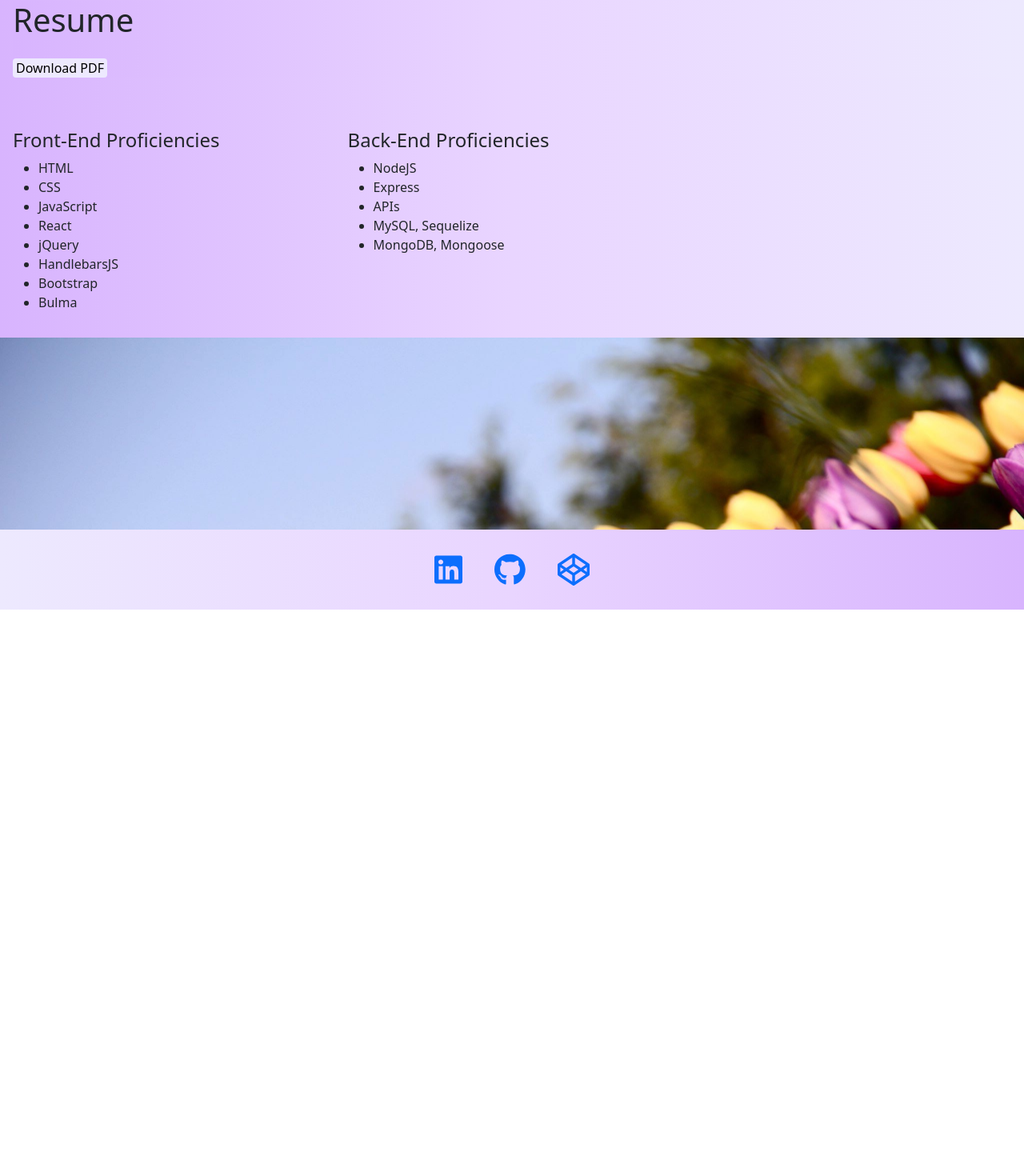
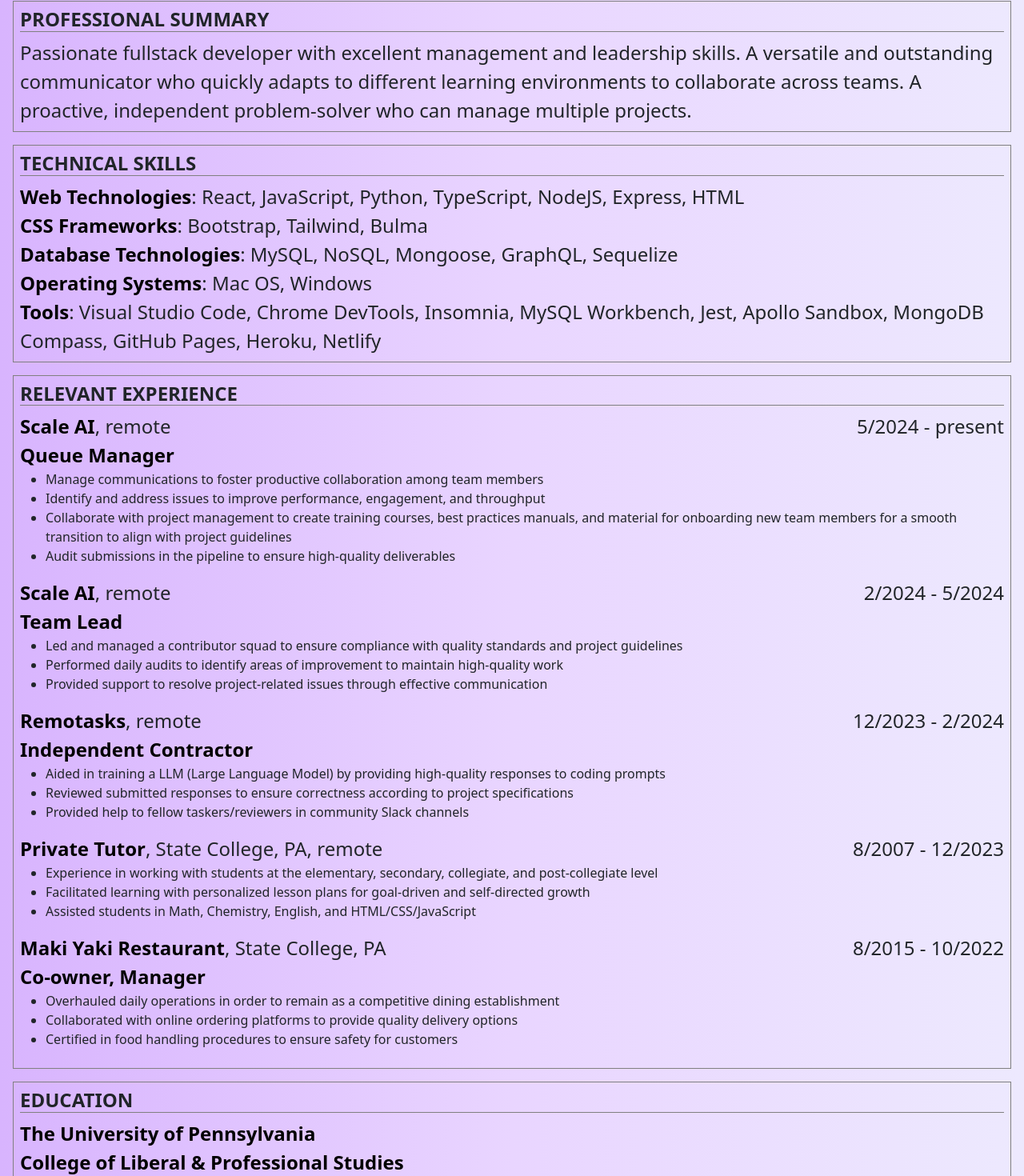
Before and after one commit to myrojoylee/portfolio-mjlee, a React (Vite) app: page /resume in a window 1280 px wide. Shown: the part 335-1805 px from the top of the page at 80% size. Before the commit the page ends 1097 px from the top, so only its background shows below. Built offline with nearby package versions, Linux system fonts and the light colour scheme.

Commit message:
edited resume page to include resume and deleted download feature

```diff
--- a/src/pages/Resume.jsx
+++ b/src/pages/Resume.jsx
@@ -2,49 +2,154 @@ import React from "react";
 import "../styles/Resume.css";
 import ResumeMJLeePDF from "../assets/Resume-bw-mjlee-sep-19.pdf";
 
+
 export default function Resume() {
   return (
     <>
-      <div className="resume">
-        <article className="resume-detail">
-          <h1>Resume</h1>
-          <a
-            href={ResumeMJLeePDF}
-            download="ResumeMJLeePDF"
-            target="_blank"
-            rel="noreferrer"
-          >
-            <button>Download PDF</button>
-          </a>
+      <div className="resume resume-detail">
+        <article className="resume-section">
+          <h3 className="resume-section-heading">PROFESSIONAL SUMMARY</h3>
+          <p>Passionate fullstack developer with excellent management and leadership skills. A versatile and outstanding communicator who quickly adapts to different learning environments to collaborate across teams. A proactive, independent problem-solver who can manage multiple projects.</p>
         </article>
+        <article className="resume-section">
+          <h3 className="resume-section-heading">TECHNICAL SKILLS</h3>
+          <div className="resume-skills-list">
+            <p><span className="resume-skills-category">Web Technologies</span>: React, JavaScript, Python, TypeScript, NodeJS, Express, HTML</p>
+            <p><span className="resume-skills-category">CSS Frameworks</span>: Bootstrap, Tailwind, Bulma</p>
+            <p><span className="resume-skills-category">Database Technologies</span>: MySQL, NoSQL, Mongoose, GraphQL, Sequelize</p>
+            <p><span className="resume-skills-category">Operating Systems</span>: Mac OS, Windows</p>
+            <p><span className="resume-skills-category">Tools</span>: Visual Studio Code, Chrome DevTools, Insomnia, MySQL Workbench, Jest, Apollo Sandbox, MongoDB Compass, GitHub Pages, Heroku, Netlify</p>
 
-        <article className="resume-list">
+          </div>
+        </article>
+        <article className="resume-section">
+
+          <h3 className="resume-section-heading">RELEVANT EXPERIENCE</h3>
           <div>
-            <h4>Front-End Proficiencies</h4>
+            <div className="resume-experience-heading">
+              <p><span className="resume-subheading">Scale AI</span>, remote</p>
+              <p>5/2024 - present</p>
+            </div>
+            <p className="resume-subheading">Queue Manager</p>
             <ul>
-              <li>HTML</li>
-              <li>CSS</li>
-              <li>JavaScript</li>
-              <li>React</li>
-              <li>jQuery</li>
-              <li>HandlebarsJS</li>
-              <li>Bootstrap</li>
-              <li>Bulma</li>
+              <li>Manage communications to foster productive collaboration among team members</li>
+              <li>Identify and address issues to improve performance, engagement, and throughput</li>
+              <li>Collaborate with project management to create training courses, best practices manuals, and material for onboarding new team members for a smooth transition to align with project guidelines</li>
+              <li>Audit submissions in the pipeline to ensure high-quality deliverables</li>
             </ul>
           </div>
           <div>
-            <h4>Back-End Proficiencies</h4>
+            <div className="resume-experience-heading">
+              <p><span className="resume-subheading">Scale AI</span>, remote</p>
+              <p>2/2024 - 5/2024</p>
+            </div>
+            <p className="resume-subheading">Team Lead</p>
             <ul>
-              <li>NodeJS</li>
-              <li>Express</li>
-              <li>APIs</li>
-              <li>MySQL, Sequelize</li>
-              <li>MongoDB, Mongoose</li>
-              {/* <li>GraphQL</li> */}
+              <li>Led and managed a contributor squad to ensure compliance with quality standards and project guidelines</li>
+              <li>Performed daily audits to identify areas of improvement to maintain high-quality work</li>
+              <li>Provided support to resolve project-related issues through effective communication</li>
             </ul>
+          </div>
+          <div>
+            <div className="resume-experience-heading">
+              <p><span className="resume-subheading">Remotasks</span>, remote</p>
+              <p>12/2023 - 2/2024</p>
+            </div>
+            <p className="resume-subheading">Independent Contractor</p>
+            <ul>
+              <li>Aided in training a LLM (Large Language Model) by providing high-quality responses to coding prompts</li>
+              <li>Reviewed submitted responses to ensure correctness according to project specifications</li>
+              <li>Provided help to fellow taskers/reviewers in community Slack channels</li>
+            </ul>
+          </div>
+          <div>
+            <div className="resume-experience-heading">
+              <p><span className="resume-subheading">Private Tutor</span>, State College, PA, remote</p>
+              <p>8/2007 - 12/2023</p>
+            </div>
+            <ul>
+              <li>Experience in working with students at the elementary, secondary, collegiate, and post-collegiate level</li>
+              <li>Facilitated learning with personalized lesson plans for goal-driven and self-directed growth</li>
+              <li>Assisted students in Math, Chemistry, English, and HTML/CSS/JavaScript</li>
+            </ul>
+          </div>
+          <div>
+            <div className="resume-experience-heading">
+              <p><span className="resume-subheading">Maki Yaki Restaurant</span>, State College, PA</p>
+              <p>8/2015 - 10/2022</p>
+            </div>
+            <p className="resume-subheading">Co-owner, Manager</p>
+            <ul>
+              <li>Overhauled daily operations in order to remain as a competitive dining establishment</li>
+              <li>Collaborated with online ordering platforms to provide quality delivery options</li>
+              <li>Certified in food handling procedures to ensure safety for customers</li>
+            </ul>
+          </div>
+        </article>
+        <article className="resume-section">
+          <h3 className="resume-section-heading">EDUCATION</h3>
+          <div className="resume-education">
+            <div>
+              <p className="resume-subheading">The University of Pennsylvania</p>
+              <p className="resume-subheading">College of Liberal & Professional Studies</p>
+              <p className="resume-education-detail">Certificate in Full Stack Web Development</p>
+            </div>
+            <div>
+              <p className="resume-subheading">The Pennsylvania State University</p>
+              <p className="resume-subheading">Schreyer Honors College</p>
+              <p className="resume-education-detail">Bachelor of Science, Psychology</p>
+              <p className="resume-education-detail">Minor, Chemistry</p>
+            </div>
           </div>
         </article>
       </div>
     </>
-  );
+  )
 }
+
+// export default function Resume() {
+//   return (
+//     <>
+//       <div className="resume">
+//         <article className="resume-detail">
+//           <h1>Resume</h1>
+//           <a
+//             href={ResumeMJLeePDF}
+//             download="ResumeMJLeePDF"
+//             target="_blank"
+//             rel="noreferrer"
+//           >
+//             <button>Download PDF</button>
+//           </a>
+//         </article>
+
+//         <article className="resume-list">
+//           <div>
+//             <h4>Front-End Proficiencies</h4>
+//             <ul>
+//               <li>HTML</li>
+//               <li>CSS</li>
+//               <li>JavaScript</li>
+//               <li>React</li>
+//               <li>jQuery</li>
+//               <li>HandlebarsJS</li>
+//               <li>Bootstrap</li>
+//               <li>Bulma</li>
+//             </ul>
+//           </div>
+//           <div>
+//             <h4>Back-End Proficiencies</h4>
+//             <ul>
+//               <li>NodeJS</li>
+//               <li>Express</li>
+//               <li>APIs</li>
+//               <li>MySQL, Sequelize</li>
+//               <li>MongoDB, Mongoose</li>
+//               {/* <li>GraphQL</li> */}
+//             </ul>
+//           </div>
+//         </article>
+//       </div>
+//     </>
+//   );
+// }
--- a/src/styles/Resume.css
+++ b/src/styles/Resume.css
@@ -1,3 +1,7 @@
+p {
+  margin: 0;
+}
+
 .resume {
   display: flex;
   flex-direction: column;
@@ -12,13 +16,66 @@
   flex-direction: column;
   background-image: linear-gradient(to right, #d8b4fe, #e9d5ff, #ede9fe);
   height: fit-content;
-  gap: 1em;
+  /* gap: 1em; */
 }
 
 .resume-list {
   display: flex;
   gap: 10em;
 }
+
+.resume-section {
+  display: flex;
+  flex-direction: column;
+  border: 1px solid grey;
+  padding: 0.5em;
+  width: 100%;
+}
+
+.resume-section h3 {
+  font-size: 1.5em;
+}
+
+.resume-section-heading {
+  font-weight: bold;
+  border-bottom: 1px solid grey;
+}
+
+.resume-skills-list {
+  display: flex;
+  flex-direction: column;
+  width: 100%;
+}
+
+.resume-skills-category, .resume-subheading {
+  color: black;
+  font-weight: bold;
+}
+
+.resume-experience-heading {
+  display: flex;
+  justify-content: space-between;
+}
+
+.resume-experience-heading p {
+  display: flex;
+  height: fit-content;
+}
+
+.resume-education {
+  display: flex;
+  flex-direction: column;
+  gap: 1em;
+}
+
+.resume-education-detail {
+  font-style: italic;
+}
+
+/* .resume-skills-details {
+  display: flex;
+  width: 100%;
+} */
 
 button {
   border: none;
@@ -36,9 +93,14 @@ button:hover {
   .resume {
     gap: 2em;
   }
+
   .resume-list {
     display: flex;
     flex-direction: column;
     gap: 1em;
   }
+
+  .resume-section h3 {
+    font-size: 1.1em;
+  }
 }
```
